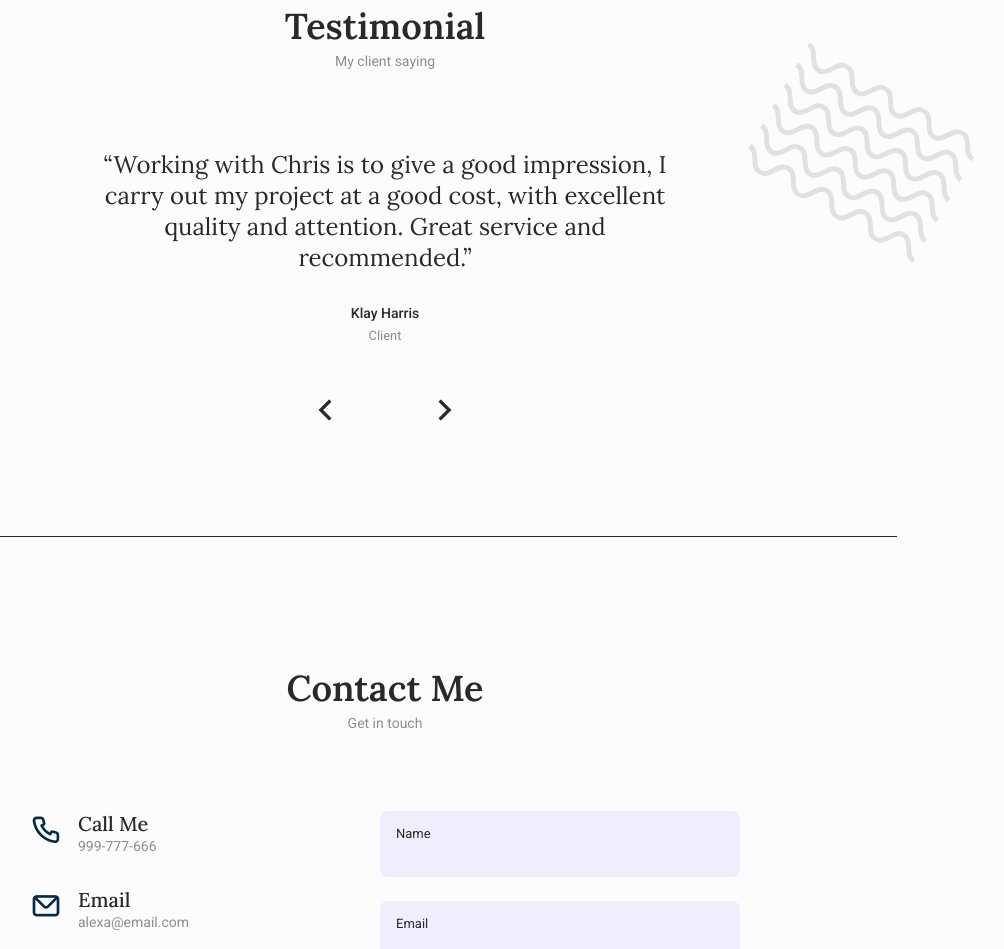
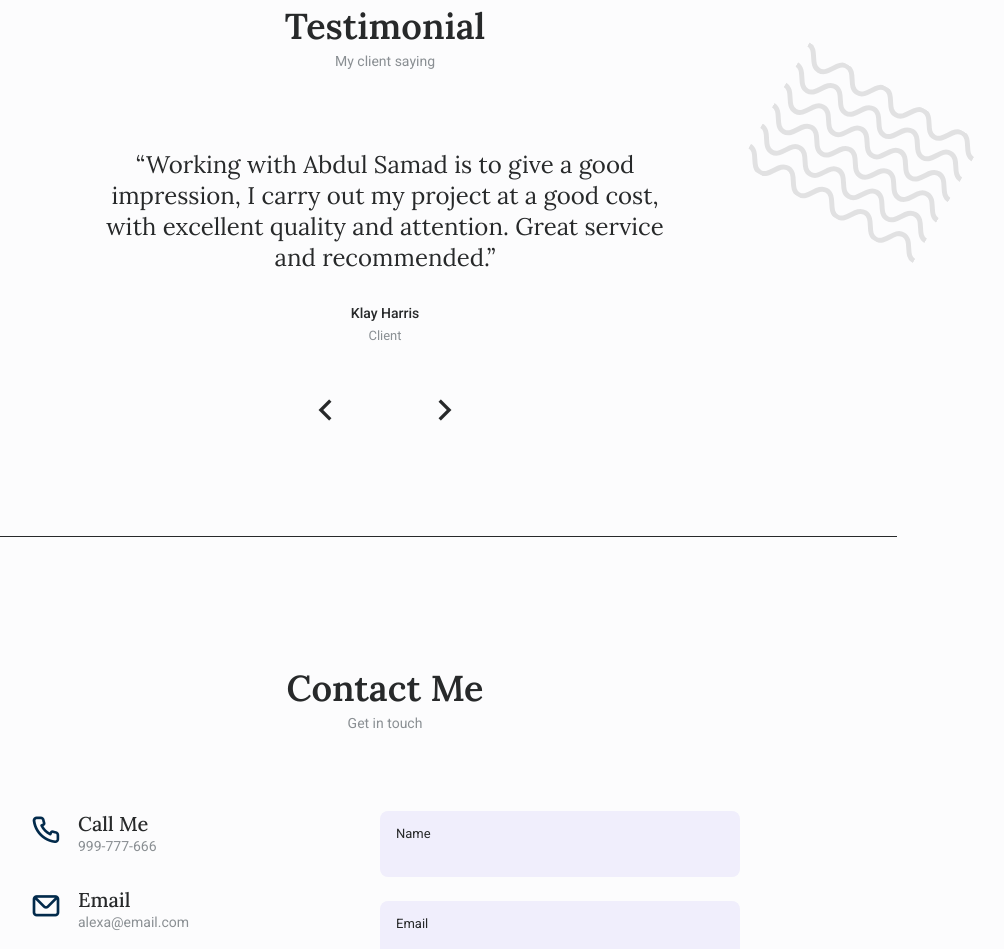
Before and after one commit to AbdulSamadm16/samad-portfolio, a plain HTML site: page index.html in a window 1280 px wide. Shown: the part 4110-5059 px from the top of the page, without its empty margins (255-1259 px from the left). Drawn offline with nearby package versions, Linux system fonts and the light colour scheme; files whose address does not match are found by name.

Commit message:
Update index.html

```diff
--- a/index.html
+++ b/index.html
@@ -559,7 +559,7 @@
                             <!--==================== TESTIMONIAL 1 ====================-->
                             <div class="testimonial__content swiper-slide">
                                 <p class="testimonial__description">
-                                    “Working with Chris is to give a good
+                                    “Working with Abdul Samad is to give a good
                                     impression, I carry out my project at a good
                                     cost, with excellent quality and attention.
                                     Great service and recommended.”
@@ -574,7 +574,7 @@
                             <!--==================== TESTIMONIAL 2 ====================-->
                             <div class="testimonial__content swiper-slide">
                                 <p class="testimonial__description">
-                                    “Working with Chris is to give a good
+                                    “Working with Abdul Samad is to give a good
                                     impression, I carry out my project at a good
                                     cost, with excellent quality and attention.
                                     Great service and recommended.”
@@ -589,7 +589,7 @@
                             <!--==================== TESTIMONIAL 3 ====================-->
                             <div class="testimonial__content swiper-slide">
                                 <p class="testimonial__description">
-                                    “Working with Chris is to give a good
+                                    “Working with Abdul Samad is to give a good
                                     impression, I carry out my project at a good
                                     cost, with excellent quality and attention.
                                     Great service and recommended.”
```
